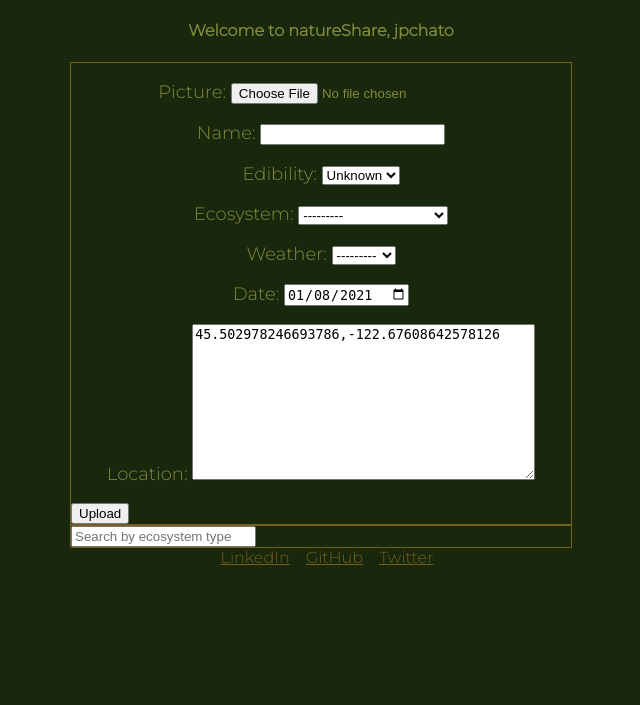
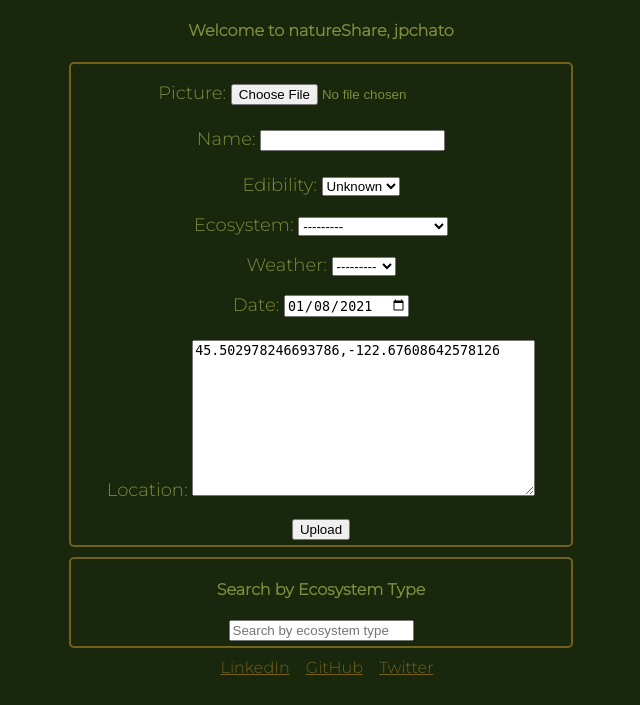
Before and after one commit to jpchato/nature-share, a Django app: page / in a window 1280 px wide. Shown: the part 95-800 px from the top of the page, without its empty margins (319-959 px from the left). Run offline with Django 3.2, Linux system fonts and the light colour scheme; a user stored in the database is signed in; parts of the project's set-up code (start-up, migrations or seed data) failed here and were passed over.

Commit message:
home page styling

```diff
--- a/natureShare/natureShareApp/forms.py
+++ b/natureShare/natureShareApp/forms.py
@@ -4,6 +4,8 @@ from django.forms import ModelForm
 
 class DateInput(forms.DateInput):
     input_type = 'date'
+
+# https://stackoverflow.com/a/35968816/14263621
 
 class OrganismForm(forms.ModelForm):
     class Meta:
--- a/natureShare/natureShareApp/static/natureShareApp/home_style.css
+++ b/natureShare/natureShareApp/static/natureShareApp/home_style.css
@@ -26,10 +26,12 @@
         margin-left: 12px;
     }
     form {
-        text-align: left;
-        border: solid 1px #72601b;
+        text-align: center;
+        border: solid 2px #72601b;
         width: 500px;
         margin: auto;
+        border-radius: 5px;
+        margin-bottom: 10px;
     }
     p {
         text-align: center;
@@ -37,6 +39,13 @@
     }
     h4 {
         text-align: center;
+    }
+    button {
+        text-align: center;
+        margin-bottom: 5px;
+    }
+    input {
+        margin-bottom: 5px;
     }
 }
 
--- a/natureShare/templates/natureShareApp/home.html
+++ b/natureShare/templates/natureShareApp/home.html
@@ -12,11 +12,6 @@
 <head>
     <meta charset="UTF-8">
     <title>natureShare</title>
-    <style>
-        a:hover{
-            color: pink;
-        }
-    </style>
 </head>
 {% if request.user.is_authenticated %}
 <h4>Welcome to natureShare, {{request.user}}</h4>
@@ -30,6 +25,7 @@
     </form>
 </body>
 <form action="{% url 'search_results' %}" method="get">
+    <h4>Search by Ecosystem Type</h4>
     <input name="q" type="text" placeholder="Search by ecosystem type">
 </form>
 {% else %}
```
Also changed, not shown: natureShare/db.sqlite3, natureShare/media/images/20190219_164317.jpg (added).
